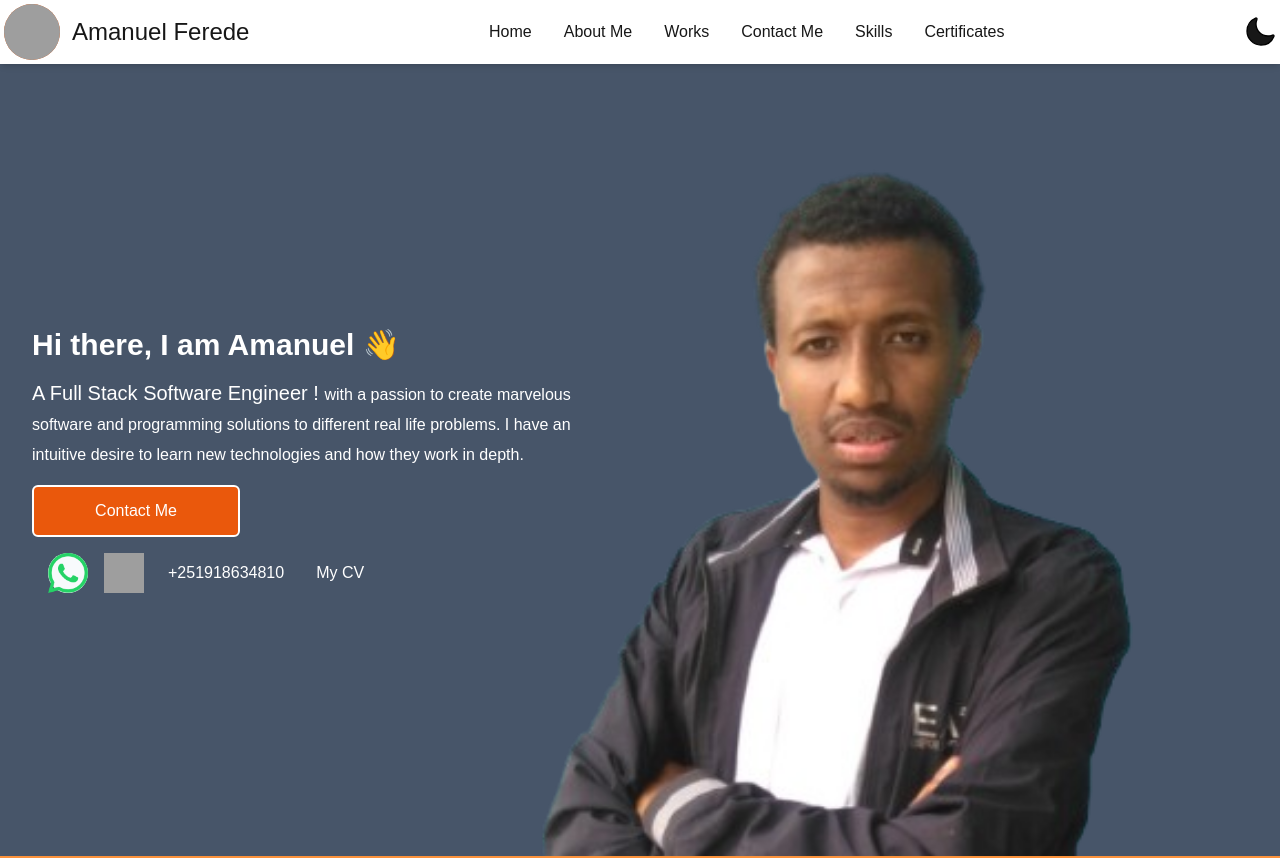
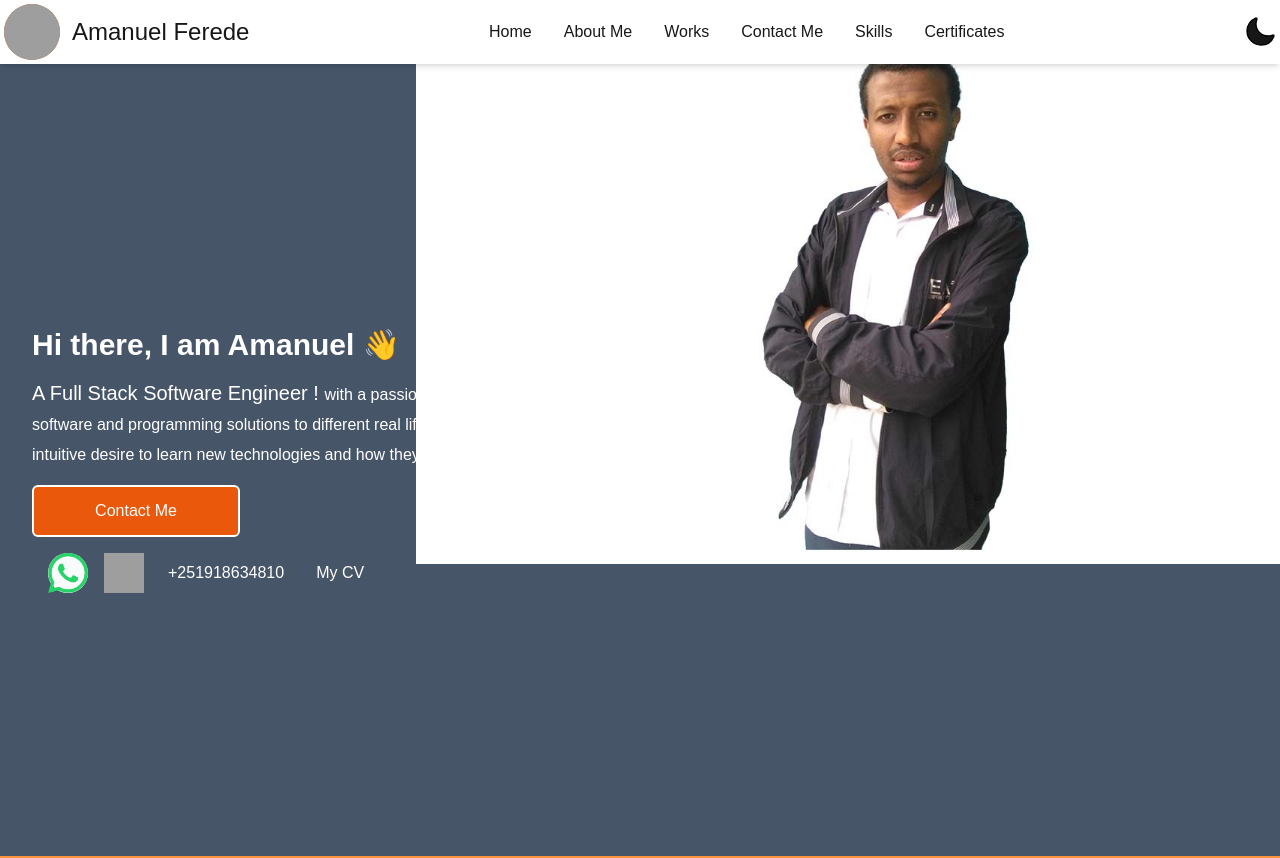
Before and after one commit to amaniCoding/amani-portifolio, a Next.js app: page / in a window 1280 px wide. Shown: the top 858 px of the page. Built offline with nearby package versions, Linux system fonts and the light colour scheme; grey boxes are pictures that could not be loaded.

Commit message:
'updated'

```diff
--- a/app/ui/hero-image.tsx
+++ b/app/ui/hero-image.tsx
@@ -78,7 +78,7 @@ export default function HeroImage() {
                         />
                     </div>
                     <Image
-                        src="/9.png"
+                        src="/9.jpg"
                         alt="next starter project"
                         width={0}
                         height={0}
```
Also changed, not shown: public/9.jpg (added).
